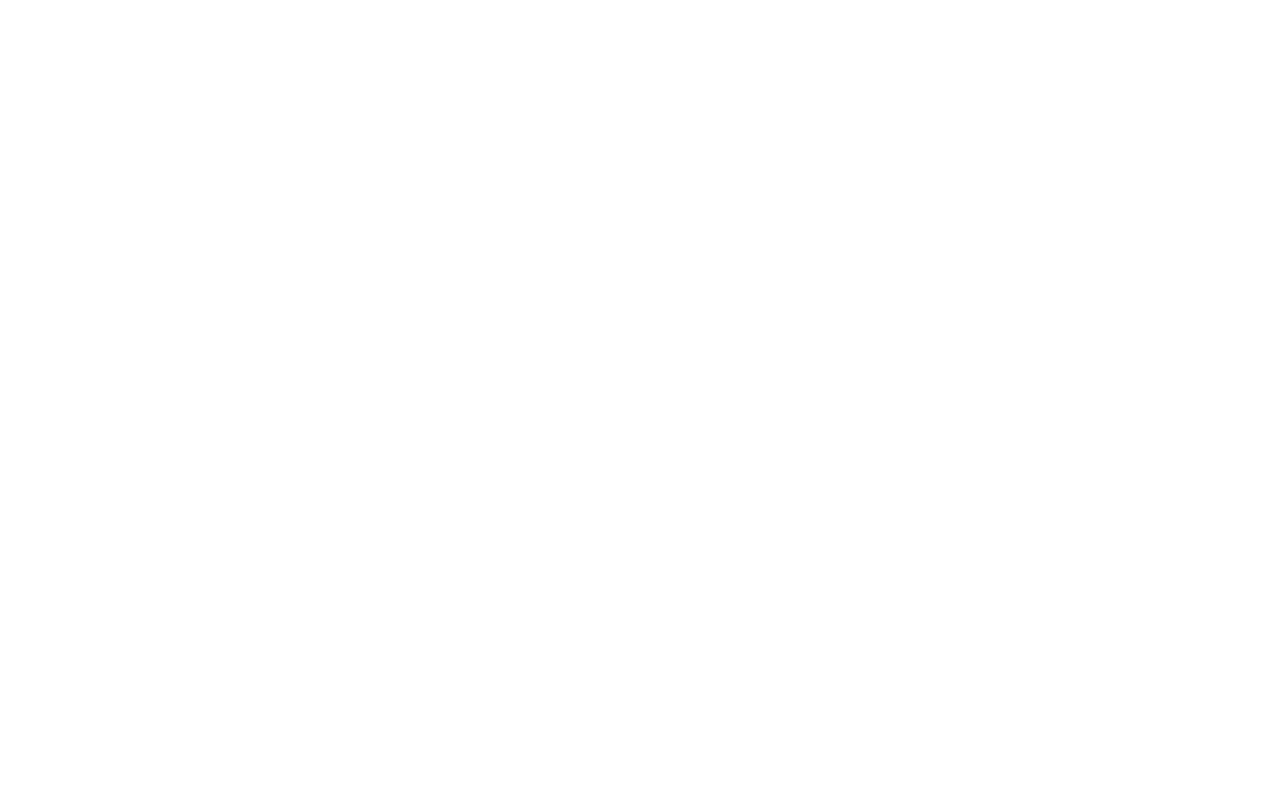
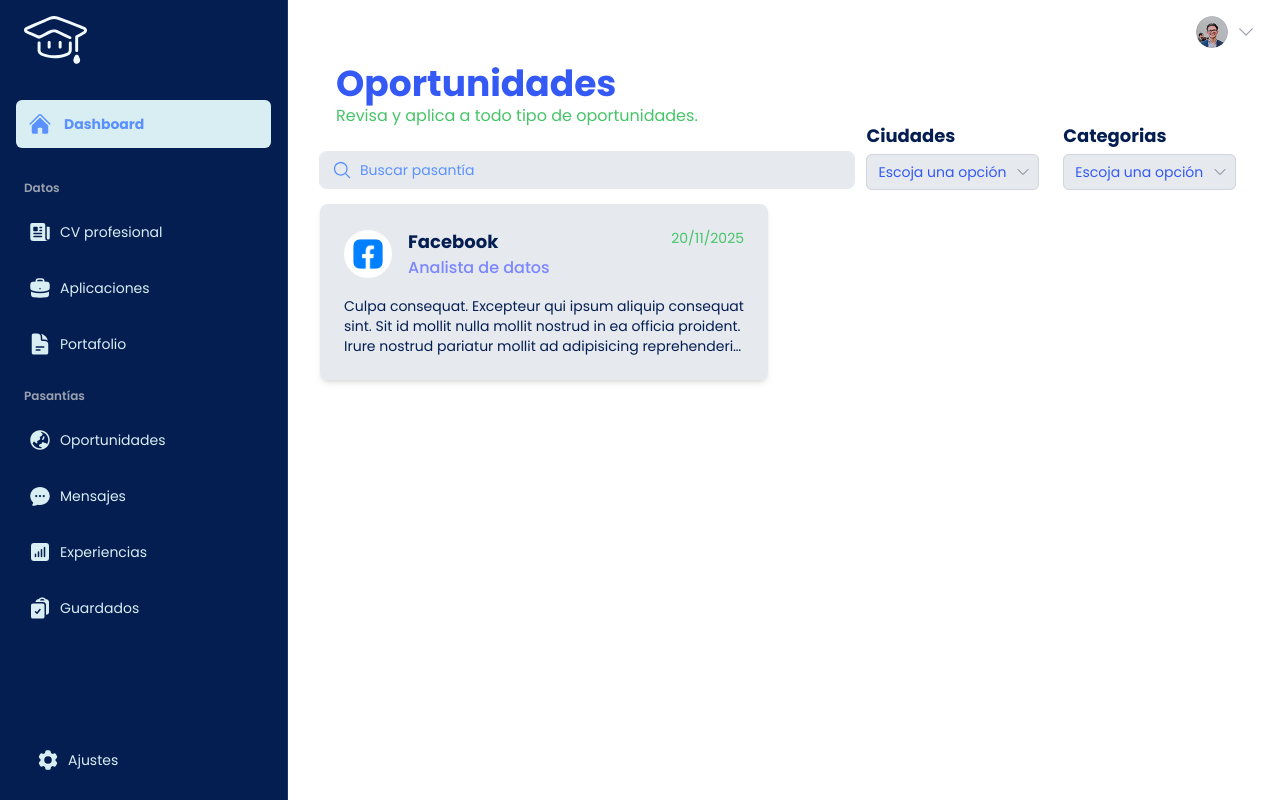
Before and after one commit to Ander45Portafol/YonJob, a React (Vite) app: page /Admin/opportunities in a window 1280 px wide. Before the commit this address had no page. Built offline with nearby package versions, Linux system fonts and the light colour scheme.

Commit message:
pagina de oportunidades

```diff
--- a/src/App.jsx
+++ b/src/App.jsx
@@ -15,8 +15,8 @@
       <Route path="/" element={<Login />} />
       <Route path="/Admin" element={<Principal />}>
         <Route index element={<Dashboard />} />
+        <Route path="opportunities" element={<Opportunities />} />
       </Route>
-      <Route path="/opportunities" element={<Opportunities />} />
     </Routes>
   );
 }
--- a/src/Layout/Principal.jsx
+++ b/src/Layout/Principal.jsx
@@ -146,7 +146,7 @@
         </div>
 
         <main className="lg:pl-72 w-full">
-          <div className="px-4 py-10 sm:px-6 lg:px-8 lg:py-6">
+          <div className="px-4 sm:px-6 lg:px-8">
             {/* Main area */}
             <Outlet />
           </div>
--- a/src/Pages/Opportunities.jsx
+++ b/src/Pages/Opportunities.jsx
@@ -1,7 +1,86 @@
-export function Opportunities(){
-    return (
-        <>
+import { MagnifyingGlassIcon } from "@heroicons/react/24/solid";
+import { JobCard } from "../components/JobCard";
+import { ChevronDownIcon } from "@heroicons/react/24/outline";
 
-        </>
-    )
+export function Opportunities() {
+  return (
+    <div className="w-full flex flex-col gap-4">
+      <div className="ms-4">
+        <h5 className="font-bold text-4xl text-[#3459F4]">Oportunidades</h5>
+        <h6 className="text-[#45C567]">Revisa y aplica a todo tipo de oportunidades.</h6>
+      </div>
+      <div className="flex flex-row w-full">
+        <div className="w-2/3 mt-2">
+          <div className="relative">
+            <MagnifyingGlassIcon
+              className="absolute left-3 top-1/2 -translate-y-1/2 w-5 h-5 text-[#5A91FF] pointer-events-none"
+              aria-hidden="true"
+            />
+
+            <input
+              id="buscar-pasantia"
+              type="text"
+              name="pasantia"
+              required
+              placeholder="Buscar pasantía"
+              className="w-full rounded-md bg-[#E6EAEF] pl-10 pr-3 py-2 text-base text-[#5A91FF] placeholder:text-[#5A91FF] outline-1 outline-[#E6EAEF] focus:outline-2 focus:outline-indigo-500 sm:text-sm"
+            />
+          </div>
+        </div>
+
+        <div className="rounded-lg content-center grid grid-cols-1 pb-4 mx-3 w-50 h-10 text-[#051E51]">
+          <label htmlFor="location" className="block text-lg font-bold">
+            Ciudades
+          </label>
+          <div className="mt-1 grid grid-cols-1 rounded-lg">
+            <select
+              id="location"
+              name="location"
+              className="col-start-1 bg-[#E6EAEF] row-start-1 w-full appearance-none rounded-md py-1.5 pr-8 pl-3 text-base text-[#3459F4] outline-1 -outline-offset-1 outline-gray-300 focus-visible:outline-2 focus-visible:-outline-offset-2 focus-visible:outline-indigo-600 sm:text-sm/6 "
+            >
+              <option>Escoja una opción</option>
+              <option>San Salvador</option>
+              <option>La Libertad</option>
+              <option>La Paz</option>
+            </select>
+            <ChevronDownIcon
+              aria-hidden="true"
+              className="pointer-events-none col-start-1 row-start-1 mr-2 size-5 self-center justify-self-end text-gray-500 sm:size-4 dark:text-gray-400"
+            />
+          </div>
+        </div>
+
+        <div className="rounded-lg content-center grid grid-cols-1 pb-4 mx-3 w-50 h-10 text-[#051E51]">
+          <label htmlFor="category" className="block text-lg font-bold">
+            Categorias
+          </label>
+          <div className="mt-1 grid grid-cols-1 rounded-lg">
+            <select
+              id="category"
+              name="category"
+              className="col-start-1 bg-[#E6EAEF] row-start-1 w-full appearance-none rounded-md py-1.5 pr-8 pl-3 text-base text-[#3459F4] outline-1 -outline-offset-1 outline-gray-300 focus-visible:outline-2 focus-visible:-outline-offset-2 focus-visible:outline-indigo-600 sm:text-sm/6 "
+            >
+              <option>Escoja una opción</option>
+              <option>Categoria 1</option>
+              <option>Categoria 2</option>
+              <option>Categoria 3</option>
+            </select>
+            <ChevronDownIcon
+              aria-hidden="true"
+              className="pointer-events-none col-start-1 row-start-1 mr-2 size-5 self-center justify-self-end text-gray-500 sm:size-4 dark:text-gray-400"
+            />
+          </div>
+        </div>
+      </div>
+      <div className="w-full flex flex-row">
+        <JobCard
+          images="/Images/facebook.jpg"
+          company="Facebook"
+          date="20/11/2025"
+          title="Analista de datos"
+          description="Culpa consequat. Excepteur qui ipsum aliquip consequat sint. Sit id mollit nulla mollit nostrud in ea officia proident. Irure nostrud pariatur mollit ad adipisicing reprehenderit deserunt qui eu..."
+        />
+      </div>
+    </div>
+  );
 }
--- /dev/null
+++ b/src/components/JobCard.jsx
@@ -0,0 +1,23 @@
+export function JobCard({ company, date, title, description, images }) {
+  return (
+    <div className="bg-[#E6EAEF] text-white rounded-lg shadow-md p-6 w-full max-w-md">
+      <div className="flex items-start justify-between mb-4">
+        <div className="flex items-center gap-4">
+          <img
+            src={images}
+            alt="Logo empresa"
+            className="w-12 h-12 rounded-full object-cover bg-white"
+          />
+          <div>
+            <h2 className="text-lg font-bold text-[#051E51]">{company}</h2>
+            <h3 className="text-indigo-400 text-md font-medium">{title}</h3>
+          </div>
+        </div>
+
+        <span className="text-sm text-[#45C567] whitespace-nowrap">{date}</span>
+      </div>
+
+      <p className="text-sm text-[#051E51] line-clamp-3">{description}</p>
+    </div>
+  );
+}
```
Also changed, not shown: public/Images/facebook.jpg (added).
